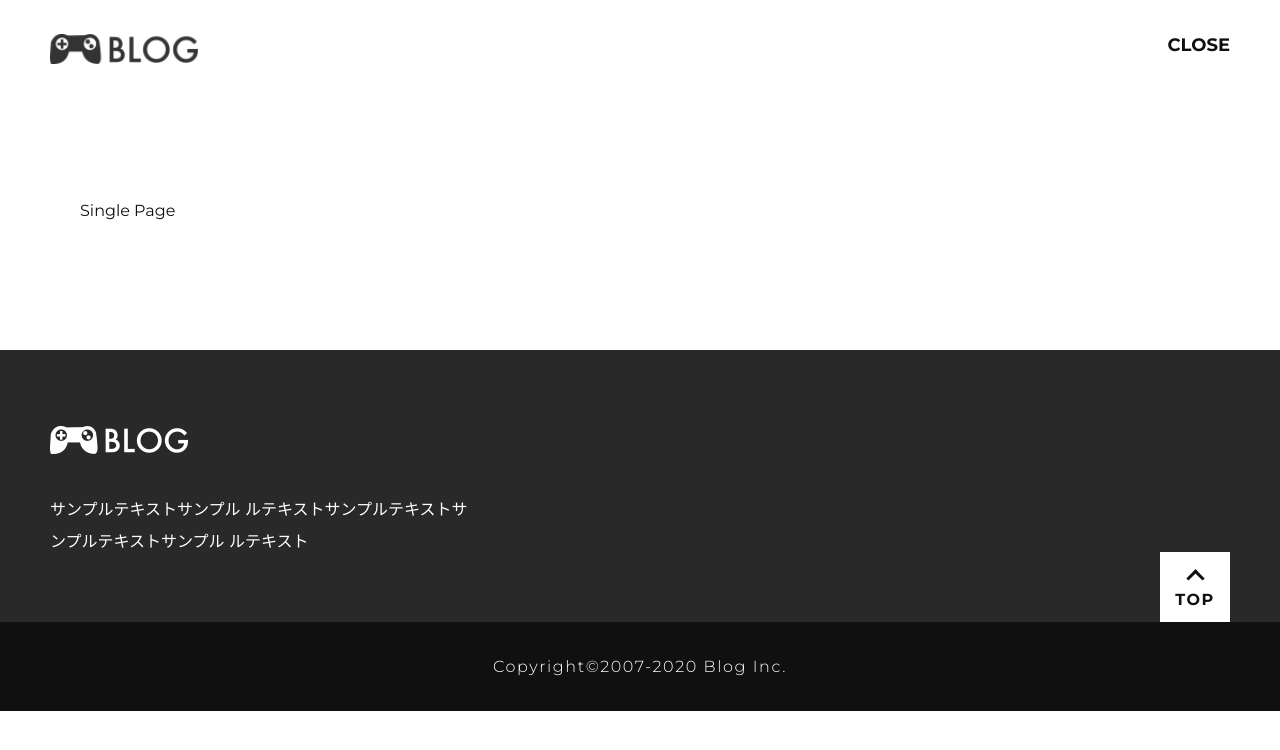
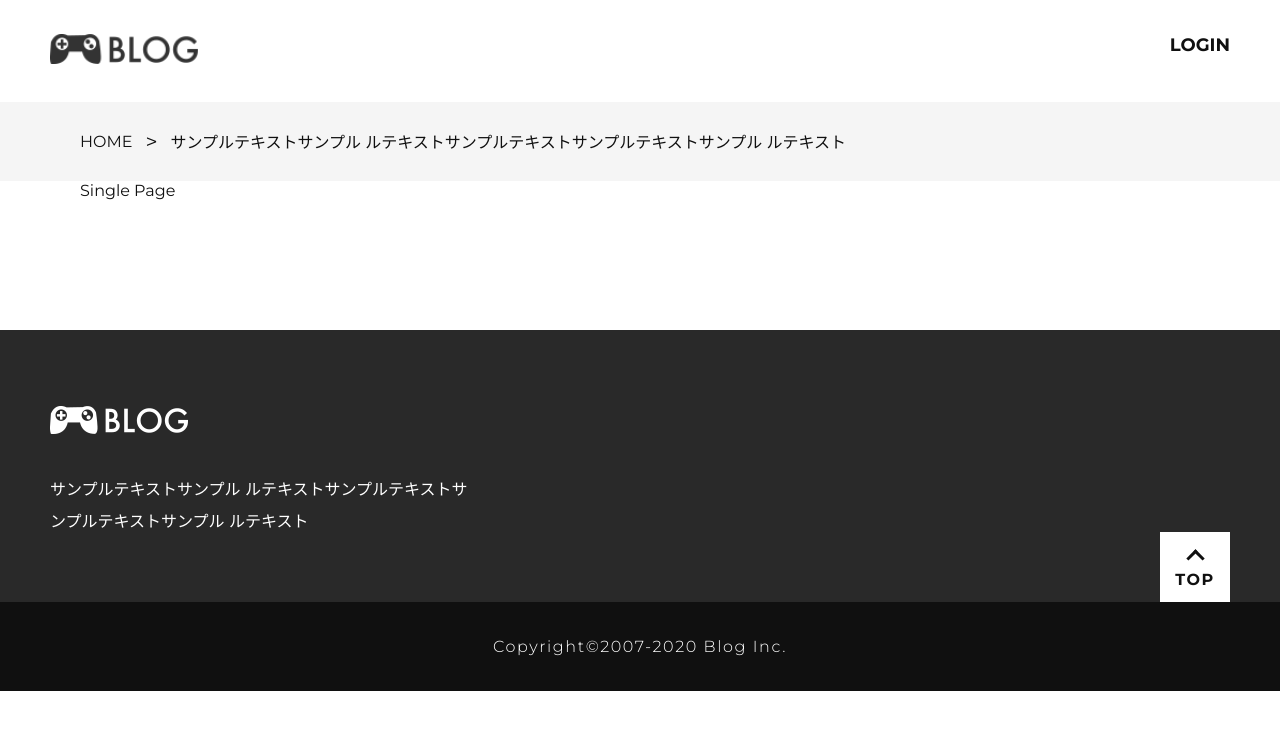
Before and after one commit to beljems/react-training, a React (Create React App) app: page /single in a window 1280 px wide. Shown: the top 750 px of the page. Built offline with nearby package versions, Linux system fonts and the light colour scheme.

Commit message:
Updated components and add breadcrumbs

```diff
--- a/src/App.js
+++ b/src/App.js
@@ -22,9 +22,7 @@ const App = () => {
                         </Route>
                     ))}
                 </Switch>
-                <main className="app-main">
-                     <Pages />
-                </main>
+                <Pages />
                 <Footer />
             </div>
         </BrowserRouter>
--- a/src/App.scss
+++ b/src/App.scss
@@ -10,4 +10,8 @@
 
 .app-main {
     padding: 99px 0 130px;
+
+    &.app-main-single {
+        padding-top: 0;
+    }
 }
--- a/src/assets/styles/_settings.scss
+++ b/src/assets/styles/_settings.scss
@@ -5,5 +5,6 @@ $font-montserrat: 'Montserrat', sans-serif;
 $primary-color: #101010;
 $color-white: #fff;
 $color-gray: #292929;
+$color-light: #F5F5F5;
 
 $z-min: 1;
--- /dev/null
+++ b/src/components/Breadcrumbs.js
@@ -0,0 +1,27 @@
+import React from 'react';
+import { Link } from 'react-router-dom';
+
+import './Breadcrumbs.scss';
+
+const Breadcrumbs = ( props ) => {
+    const element = <li className="breadcrumbs-item breadcrumbs-item-current">
+        {props.title}
+    </li>;
+
+    const breadcrumbsItem = (props.title !== '' && element);
+
+    return (
+        <div className="breadcrumbs">
+            <div className="l-container">
+                <ul className="breadcrumbs-list">
+                    <li className="breadcrumbs-item">
+                        <Link className="breadcrumbs-link" to="/">Home</Link>
+                    </li>
+                    {breadcrumbsItem}
+                </ul>
+            </div>
+        </div>
+    );
+}
+
+export default Breadcrumbs;
--- /dev/null
+++ b/src/components/Breadcrumbs.scss
@@ -0,0 +1,32 @@
+@import './../assets/styles/settings';
+
+.breadcrumbs {
+    padding: 27px 0;
+    background-color: $color-light;
+}
+
+.breadcrumbs-list {
+    display: flex;
+    align-items: center;
+}
+
+.breadcrumbs-item {
+    list-style: none;
+    color: $primary-color;
+
+    &.breadcrumbs-item-current {
+        &::before {
+            content: '>';
+            display: inline-block;
+            vertical-align: -1px;
+            margin: 0 13px;
+            font-size: 21px;
+        }
+    }
+}
+
+.breadcrumbs-link {
+    color: $primary-color;
+    text-transform: uppercase;
+    text-decoration: none;
+}
--- a/src/components/common/Header.js
+++ b/src/components/common/Header.js
@@ -6,10 +6,11 @@ import './Header.scss';
 import logoBlog from './../../assets/images/logo-blog.png';
 
 const Header = () => {
-    let location = useLocation().pathname;
+    let location = useLocation();
+    const path = location.pathname;
 
     return (
-        <header className={`header${location !== '/single' && location !== '/not-found' ? ' header-absolute' : ''}`}>
+        <header className={`header${path !== '/single' && path !== '/not-found' ? ' header-absolute' : ''}`}>
             <div className="l-container header-container">
                 <div className="header-logo">
                     <Link to="/">
@@ -28,6 +29,12 @@ const Header = () => {
                                 Logout
                             </Link>
                         </Route>
+                        <Route path="/single">
+                            <Link className="header-login-link" to="/login">
+                                Login
+                            </Link>
+                        </Route>
+
                         <Link className="header-login-link" to="/">
                             Close
                         </Link>
--- a/src/pages/Pages.js
+++ b/src/pages/Pages.js
@@ -1,15 +1,17 @@
 import React from 'react';
-import { Switch, Route, Redirect } from 'react-router-dom';
+import { Switch, Route, Redirect, useLocation } from 'react-router-dom';
 
 import News from './../components/News';
 import SinglePage from './SinglePage';
 import NotFoundPage from './NotFoundPage';
 
 const Pages = () => {
+    let location = useLocation();
+    const path = location.pathname;
     const links = ["/", "/login", "/register"];
 
     return (
-        <div>
+        <main className={`app-main${path === '/single' ? ' app-main-single' : ''}`}>
             <Switch>
                 {links.map(link => (
                     <Route key={link} path={link} exact>
@@ -22,11 +24,9 @@ const Pages = () => {
                 <Route path="/not-found">
                     <NotFoundPage />
                 </Route>
-                <Route path="*">
-                    <Redirect to="/not-found" />
-                </Route>
+                <Redirect from="*" to="/not-found" />
             </Switch>
-        </div>
+        </main>
     );
 }
 
--- a/src/pages/SinglePage.js
+++ b/src/pages/SinglePage.js
@@ -1,10 +1,17 @@
 import React from 'react';
 
+import Breadcrumbs from './../components/Breadcrumbs';
+
 const SinglePage = () => {
+    const pageTitle = 'サンプルテキストサンプル ルテキストサンプルテキストサンプルテキストサンプル ルテキスト ';
+
     return (
-        <div class="l-container">
-            Single Page
-        </div>
+        <>
+            <Breadcrumbs title={pageTitle} />
+            <div class="l-container single-body">
+                Single Page
+            </div>
+        </>
     );
 }
 
--- a/src/pages/SinglePage.scss
+++ b/src/pages/SinglePage.scss
@@ -0,0 +1,3 @@
+.single-body {
+    padding-top: 120px;
+}
```
